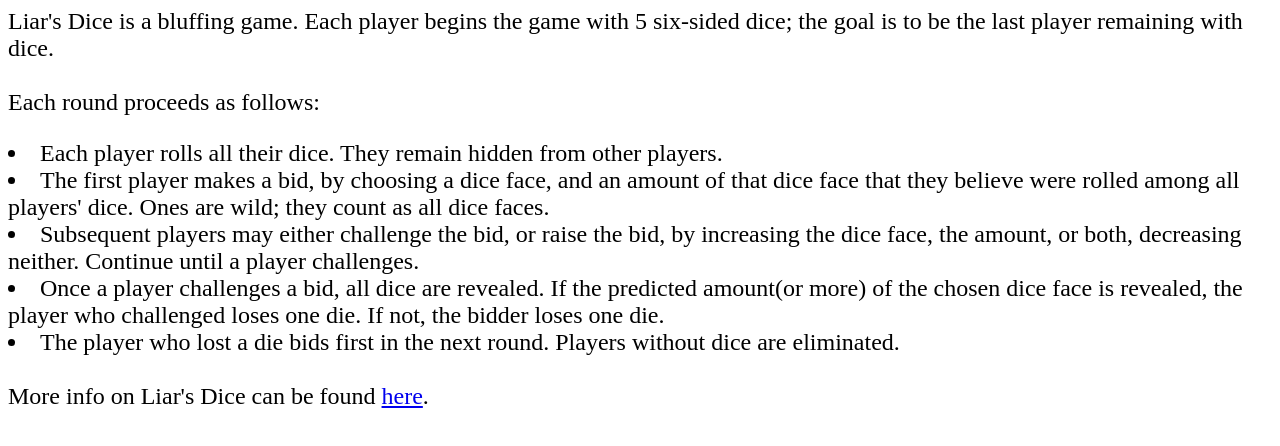
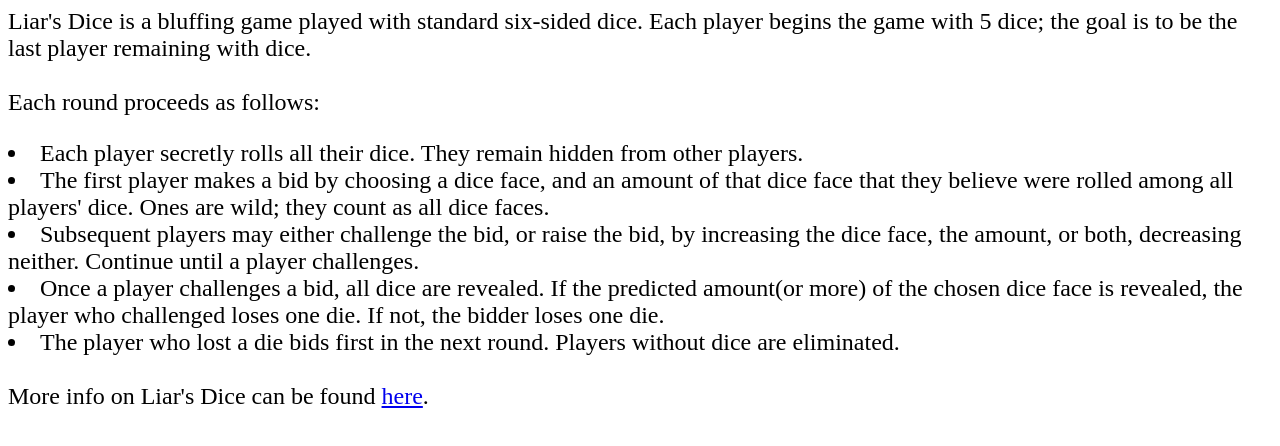
Before and after one commit to Noah-R/Liars-Dice, a React app: page dist/rules.html in a window 1280 px wide. Built offline with nearby package versions, Linux system fonts and the light colour scheme; no server answers.

Commit message:
Copy editing

```diff
--- a/dist/rules.html
+++ b/dist/rules.html
@@ -1,11 +1,11 @@
 <link rel="stylesheet" href="style.css">
 <p>
-    Liar's Dice is a bluffing game. Each player begins the game with 5 six-sided dice; the goal is to be the last player remaining with dice.
+    Liar's Dice is a bluffing game played with standard six-sided dice. Each player begins the game with 5 dice; the goal is to be the last player remaining with dice.
     <br/><br/>
     Each round proceeds as follows:
 
-        <li>Each player rolls all their dice. They remain hidden from other players.</li>
-        <li>The first player makes a bid, by choosing a dice face, and an amount of that dice face that they believe were rolled among all players' dice. Ones are wild; they count as all dice faces.</li>
+        <li>Each player secretly rolls all their dice. They remain hidden from other players.</li>
+        <li>The first player makes a bid by choosing a dice face, and an amount of that dice face that they believe were rolled among all players' dice. Ones are wild; they count as all dice faces.</li>
         <li>Subsequent players may either challenge the bid, or raise the bid, by increasing the dice face, the amount, or both, decreasing neither. Continue until a player challenges.</li>
         <li>Once a player challenges a bid, all dice are revealed. If the predicted amount(or more) of the chosen dice face is revealed, the player who challenged loses one die. If not, the bidder loses one die.</li>
         <li>The player who lost a die bids first in the next round. Players without dice are eliminated.</li>
```
